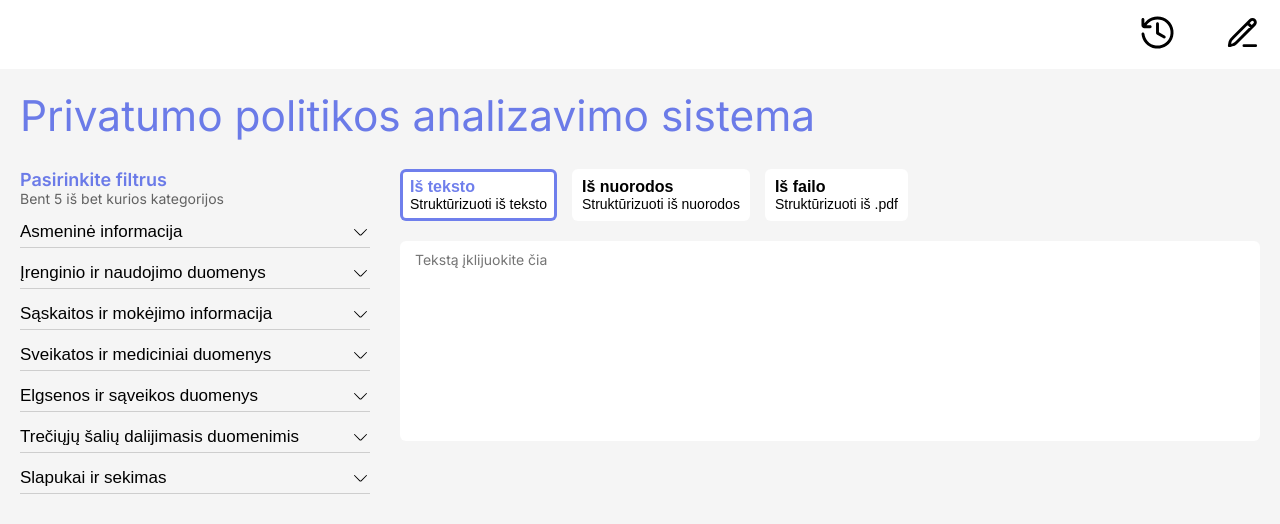
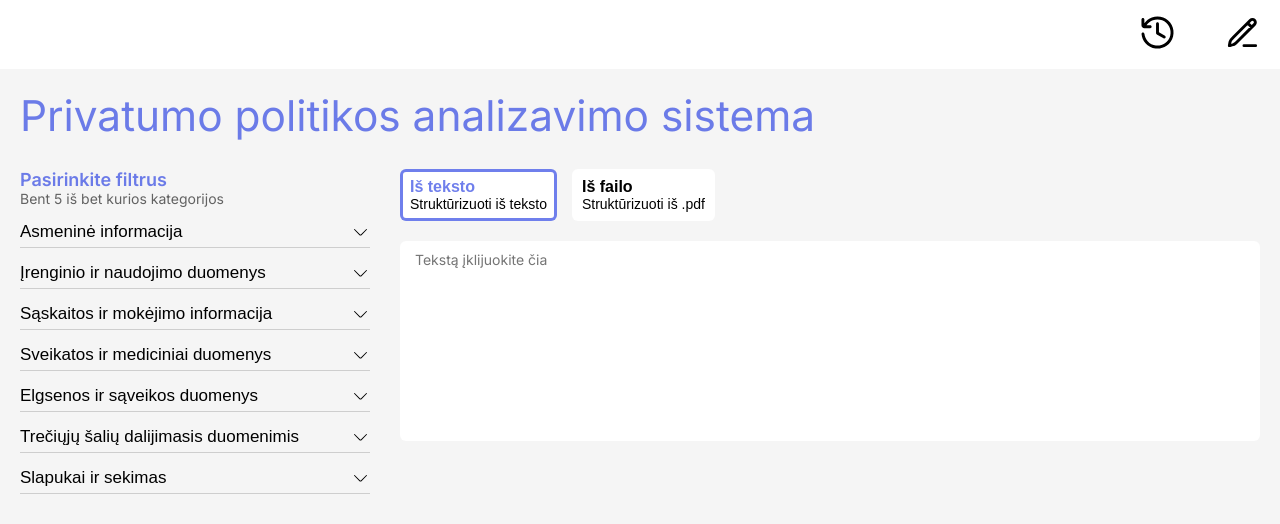
Before and after one commit to eviirus/SafeGame, a React (Create React App) app in the folder frontend/: page / in a window 1280 px wide. Shown: the top 524 px of the page. Built offline with nearby package versions, Linux system fonts and the light colour scheme; what pdfmake would draw is missing.

Commit message:
code removal + success messages added

```diff
--- a/frontend/src/components/input-fields/handleSubmit.jsx
+++ b/frontend/src/components/input-fields/handleSubmit.jsx
@@ -26,8 +26,6 @@ export const handleSubmit = (
       questionsFullfilled,
       setPolicyTitle
     );
-  } else if (inputType === "link") {
-    handleLinkInput(inputValue, questionsFullfilled, setPolicyTitle);
   } else if (inputType === "file") {
     handleFileInput(
       fileName,
@@ -114,16 +112,6 @@ const prepareTextInput = async (text) => {
   }
 };
 
-const handleLinkInput = (inputValue, questionsFullfilled, setPolicyTitle) => {
-  const urlRegex = /^(https?|chrome):\/\/[^\s$.?#].[^\s]*$/gm;
-
-  if (urlRegex.test(inputValue)) {
-    console.log("Sending link to server");
-  } else {
-    toast.error("Įvesta neteisinga nuoroda");
-  }
-};
-
 const handleFileInput = async (
   fileName,
   file,
@@ -206,6 +194,8 @@ const generateResultFromText = async (
       handleGeneratedResult(response.data);
 
       setPolicyTitle(text.slice(0, 47) + "...");
+
+      toast.success("Analzė atlikta sėkmingai!");
     }
   } catch (error) {
     handleResultReceived(false);
--- a/frontend/src/components/input-fields/input-fields.jsx
+++ b/frontend/src/components/input-fields/input-fields.jsx
@@ -43,10 +43,6 @@ function Input({
     }
   };
 
-  const handleLinkChange = (event) => {
-    setInputValue(event.target.value);
-  };
-
   const onSubmit = (inputValue, fileName, file, inputType) => {
     setIsLoading(true);
     handleSubmit(
@@ -81,16 +77,6 @@ function Input({
         >
           <span className="title">Iš teksto</span>
           <span className="subtitle">Struktūrizuoti iš teksto</span>
-        </button>
-        <button
-          type="button"
-          data-input-type="link"
-          data-placeholder="Įkelkite nuorodą į privatumo politiką. Nuoroda turi prasidėti - https://"
-          data-active={activeButton === "link" ? "true" : "false"}
-          onClick={handleInputButtonClick}
-        >
-          <span className="title">Iš nuorodos</span>
-          <span className="subtitle">Struktūrizuoti iš nuorodos</span>
         </button>
         <button
           type="button"
@@ -131,15 +117,7 @@ function Input({
             value={inputValue}
             onInput={handleInputChange}
           />
-        ) : (
-          <input
-            type="text"
-            id="linkInput"
-            placeholder={placeholder}
-            value={inputValue}
-            onChange={handleLinkChange}
-          />
-        )}
+        ) : null}
       </div>
       {showSubmitButton && (
         <button
```
